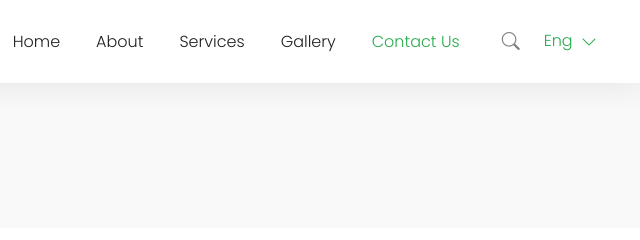
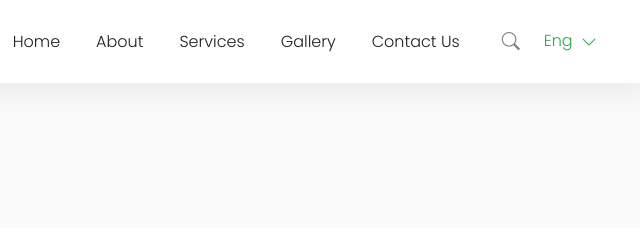
Before and after one commit to jahnvilagad/Embassy-of-mauritania, a plain HTML site: page public-holidays-in-mauritania.html in a window 1280 px wide. Shown: the top 240 px of the page, 640-1280 px from the left. Drawn offline with Linux system fonts and the light colour scheme.

Commit message:
create pages

```diff
--- a/public-holidays-in-mauritania.html
+++ b/public-holidays-in-mauritania.html
@@ -91,7 +91,7 @@
                         </div>
                     </div>
                     </li>
-                    <li class="nav-item"><a class="nav-link active" href="contact-us.html">Contact Us</a></li>
+                    <li class="nav-item"><a class="nav-link" href="contact-us.html">Contact Us</a></li>
                   </ul>
                 </div>
               </div>
```
